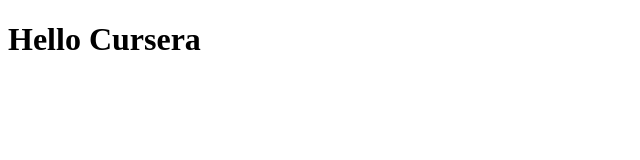
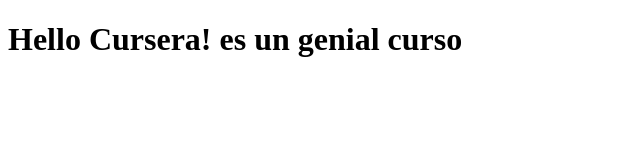
Before and after one commit to gdavilab/coursera-test, a plain HTML site: page site/index.html in a window 1280 px wide. Shown: the whole page, without its empty margins (0-640 px from the left). Drawn offline with Linux system fonts and the light colour scheme.

Commit message:
small adition

```diff
--- a/site/index.html
+++ b/site/index.html
@@ -4,6 +4,6 @@
 	<title>Hola Cursera</title>
 </head>
 <body>
-<h1>Hello Cursera</h1>
+<h1>Hello Cursera! es un genial curso</h1>
 </body>
 </html>
```
